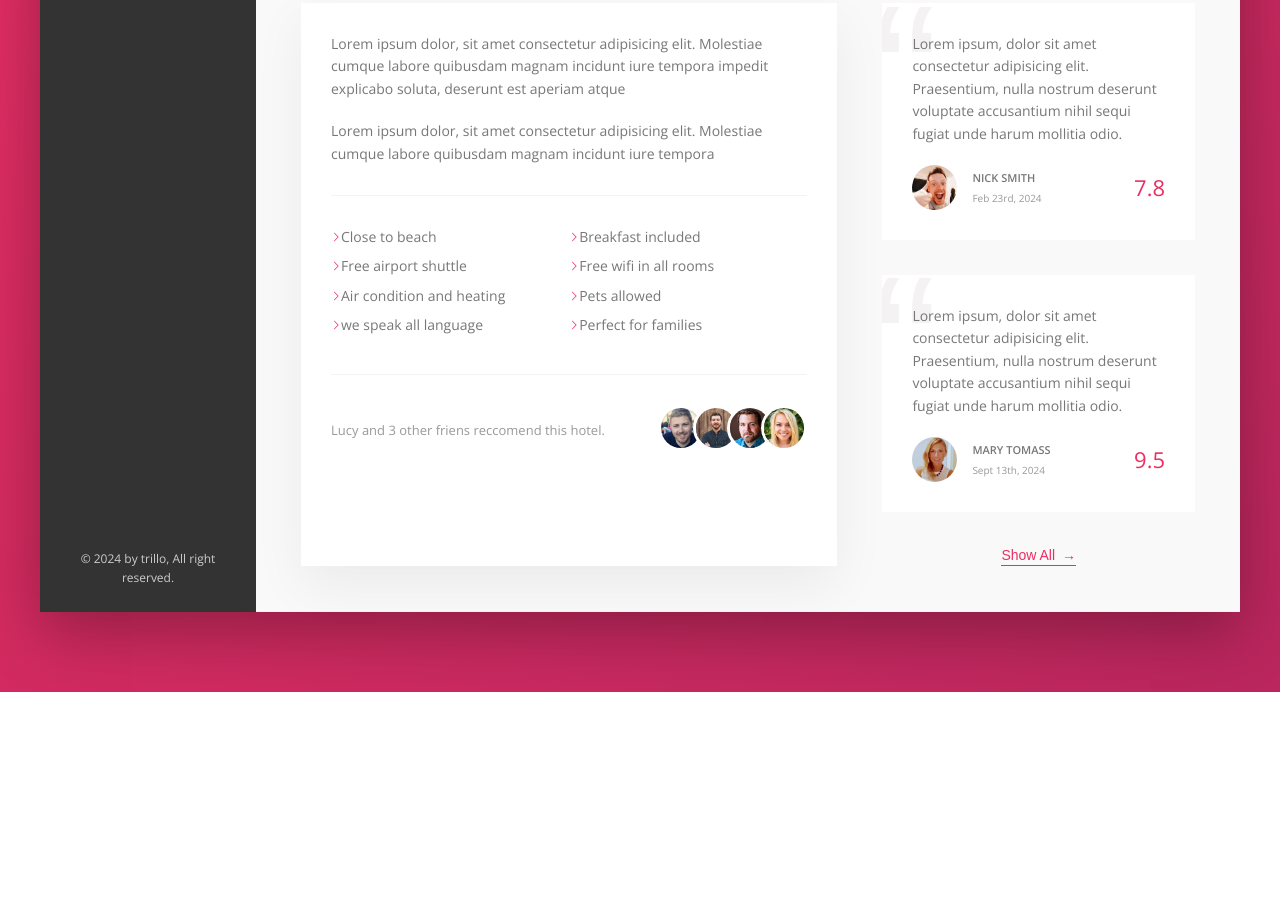
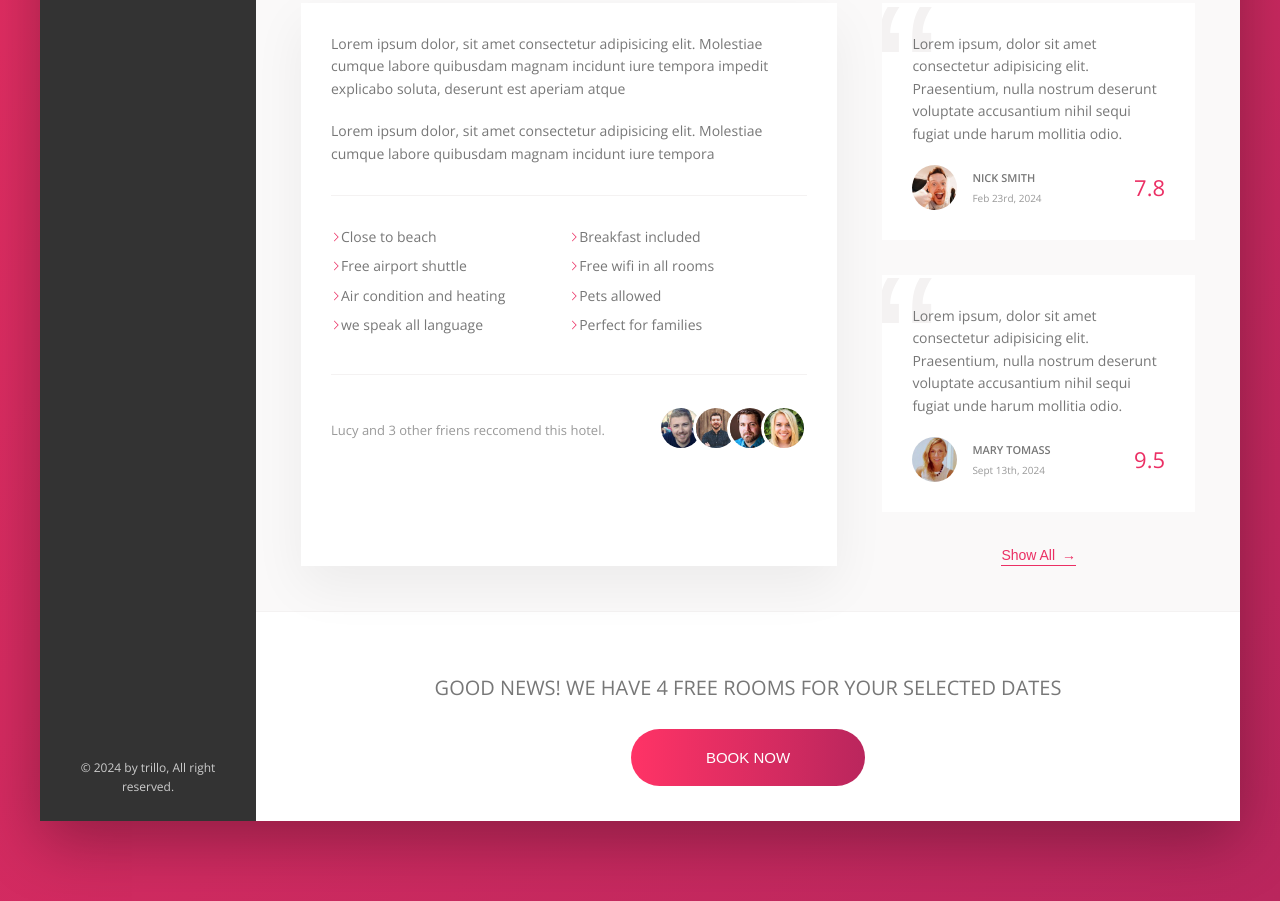
Before and after one commit to Nedalshamedu/Trillo, a website: page index.html in a window 1280 px wide. Shown: the part 648-1549 px from the top of the page. Before the commit the page ends 1340 px from the top, so only its background shows below. Drawn offline with nearby package versions, Linux system fonts and the light colour scheme.

Commit message:
Building the CTA Section

```diff
--- a/index.html
+++ b/index.html
@@ -226,6 +226,15 @@
               <button class="btn-inline">Show All <span> &rarr; </span></button>
             </div>
           </div>
+          <div class="cta">
+            <h2 class="cta__book-now">
+              Good news! we have 4 free rooms for your selected dates
+            </h2>
+            <button class="btn">
+              <span class="btn__visible">Book now</span>
+              <span class="btn__invisible">only 4 rooms left</span>
+            </button>
+          </div>
         </main>
       </div>
     </div>
--- a/sass/_components.scss
+++ b/sass/_components.scss
@@ -452,3 +452,83 @@
     z-index: 1;
   }
 }
+
+///
+/// //////////////////////
+/// Call To Action
+/// /////////////////
+
+.cta {
+  padding: 3.5rem 0;
+  text-align: center;
+
+  &__book-now {
+    font-size: 2rem;
+    font-weight: 300;
+    text-transform: uppercase;
+    margin: 2.5rem;
+  }
+}
+
+///
+/// //////////////////////
+/// Call To Action
+/// /////////////////
+
+.btn {
+  font-size: 1.5rem;
+  font-weight: 300;
+  text-transform: uppercase;
+  border-radius: 100px;
+
+  background-image: linear-gradient(
+    to right,
+    var(--color-primary-light),
+    var(--color-primary-dark)
+  );
+
+  color: #fff;
+  border: none;
+  position: relative;
+  overflow: hidden;
+  cursor: pointer;
+
+  & > * {
+    display: inline-block;
+    height: 100%;
+    width: 100%;
+    transition: all 0.2s;
+  }
+
+  &__visible {
+    padding: 2rem 7.5rem;
+  }
+
+  &__invisible {
+    position: absolute;
+    padding: 2rem 0;
+    left: 0;
+    top: -100%;
+  }
+
+  &:hover {
+    background-image: linear-gradient(
+      to left,
+      var(--color-primary-light),
+      var(--color-primary-dark)
+    );
+  }
+
+  &:hover &__visible {
+    transform: translateY(100%);
+  }
+
+  &:hover &__invisible {
+    top: 0;
+  }
+
+  &:focus {
+    outline: none;
+    animation: pulsate 1s infinite;
+  }
+}
```
Also changed, not shown: css/style.css.
